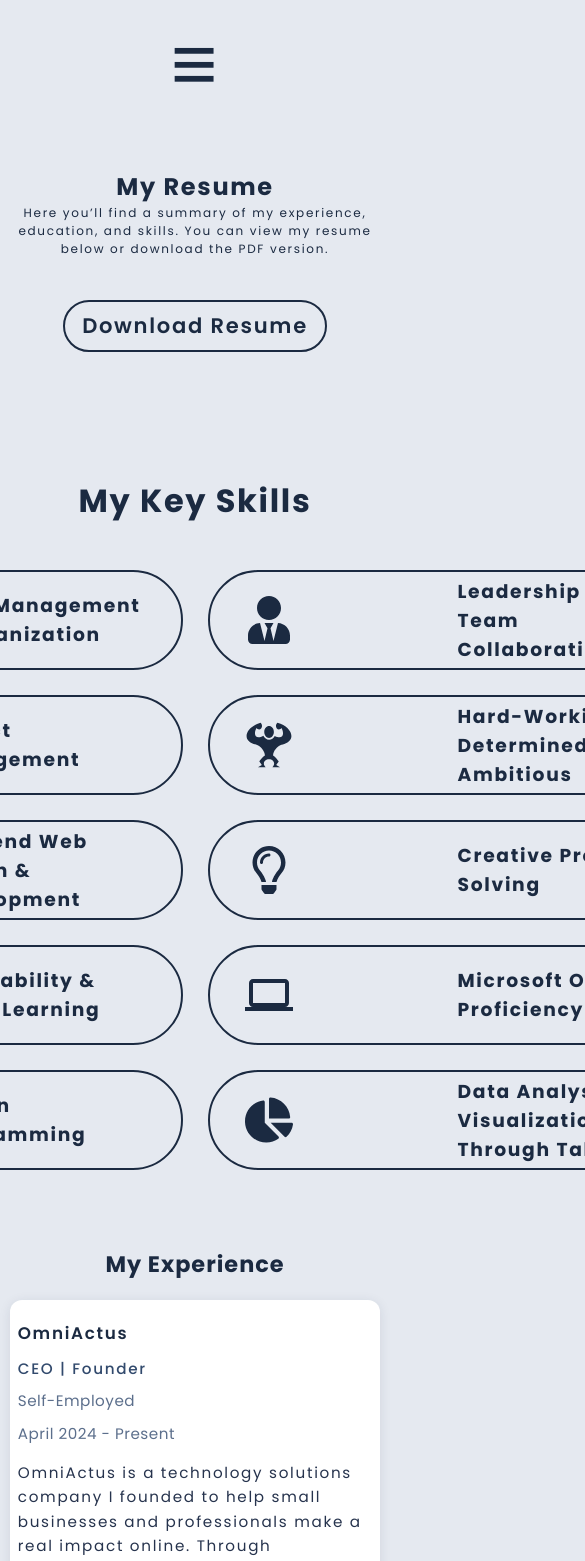
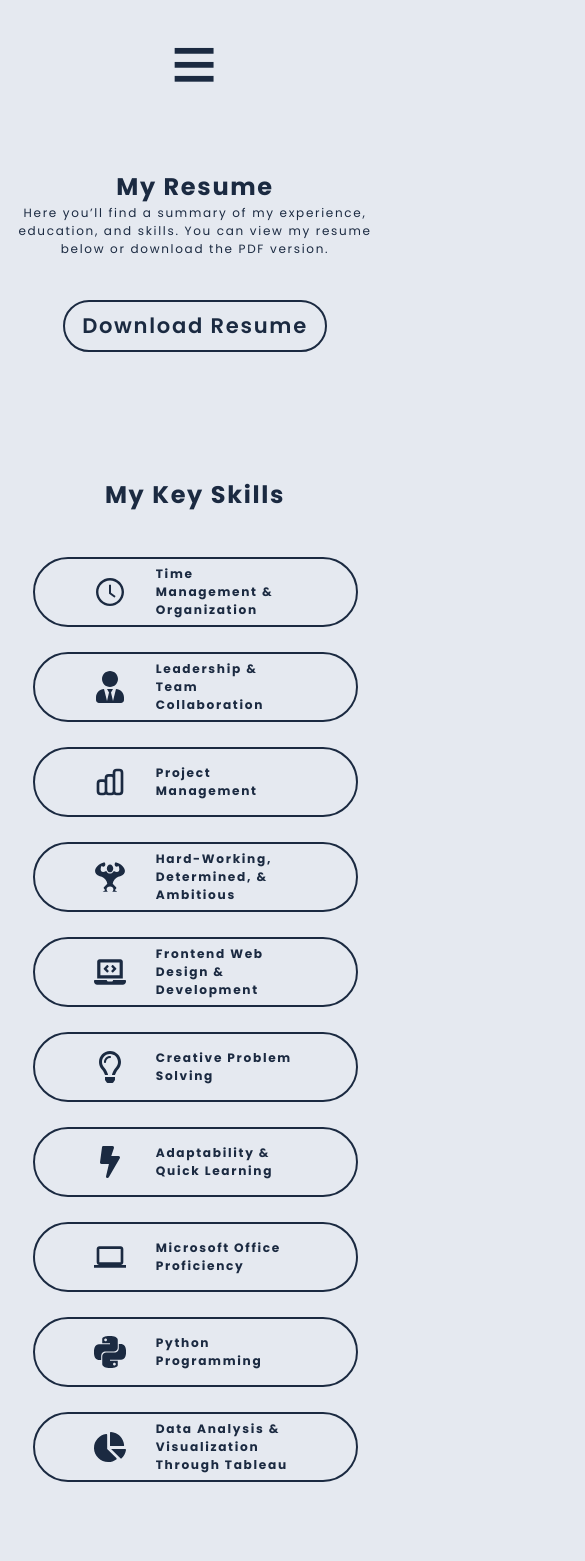
Before and after one commit to minerv51/personalPortfolio, a React (Vite) app: page /#/resume in a window 390 px wide. Shown: the top 1561 px of the page, 585 px wide, since content can reach past the window. Built offline with nearby package versions, Linux system fonts and the light colour scheme.

Commit message:
Completed the resume page change

```diff
--- a/src/components/Experience.jsx
+++ b/src/components/Experience.jsx
@@ -7,7 +7,7 @@ function Experience() {
             company: "OmniActus",
             role: "CEO | Founder",
             type: "Self-Employed",
-            period: "April 2024 - Present",
+            period: "April 2025 - Present",
             description: "OmniActus is a technology solutions company I founded to help small businesses and professionals make a real impact online. Through OmniActus, I have gained hands-on experience across web development, branding, cloud solutions, client communications, and project management. My work has included designing and building modern websites, developing digital tools, and advising clients on technology strategies to improve their operations and online presence. I am proud to lead projects that drive innovation, streamline workflows, and help clients achieve their business goals in today’s digital landscape."
         },
         {
--- a/src/styles/Resume.css
+++ b/src/styles/Resume.css
@@ -62,7 +62,8 @@
     display: flex;
     flex-direction: row;
     align-items: center;
-    justify-content: space-between;
+    justify-content: center;
+    gap: 45px;
     height: 100px;
     width: 500px;
     padding: 35px;
@@ -97,3 +98,43 @@
         width: 85dvw;
     }
 }
+
+@media (max-width: 430px) {
+    .skillsContent h1 {
+        font-size: 1.5rem;
+    }
+
+    .skillsList {
+        grid-template-columns: 1fr;
+
+    }
+
+    .skillItem {
+        width: 325px;
+        height: 70px;
+        padding: 20px;
+        font-size: 0.65rem;
+        gap: 30px;
+    }
+
+    .skillIcon {
+        font-size: 2rem;
+    }
+}
+
+@media (min-width: 431px) and (max-width: 768px) {
+    .skillsList {
+        grid-template-columns: 1fr;
+    }
+}
+
+@media (min-width: 769px) and (max-width: 1024px) {
+    .skillItem {
+        width: 475px;
+        font-size: 0.85rem;
+    }
+
+    .skillIcon {
+        font-size: 2.75rem;
+    }
+}
```
